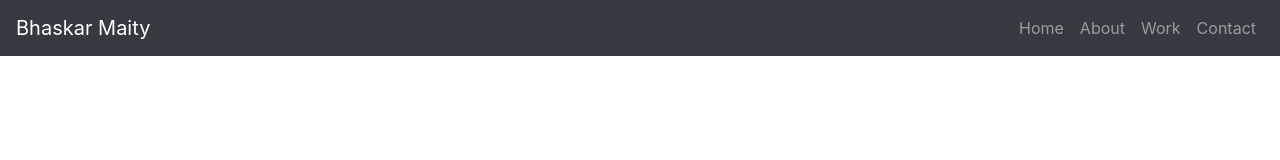
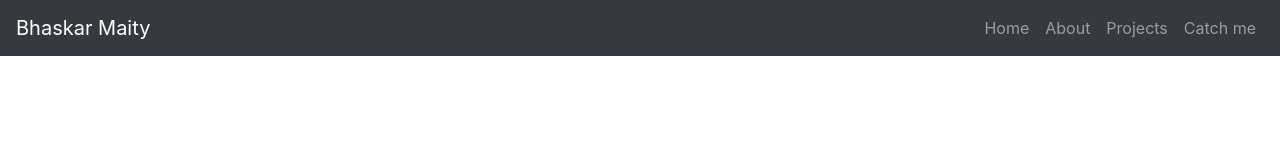
Before and after one commit to Bhaskar-maity/Portfolio, a React (Create React App) app: page / in a window 1280 px wide. Shown: the top 160 px of the page. Built offline with nearby package versions, Linux system fonts and the light colour scheme.

Commit message:
small nav change

```diff
--- a/src/components/navbar.js
+++ b/src/components/navbar.js
@@ -10,8 +10,8 @@ function NavControl() {
       <Nav className="ml-auto">
         <Nav.Link href="#home">Home</Nav.Link>
         <Nav.Link href="#features">About</Nav.Link>
-        <Nav.Link href="#pricing">Work</Nav.Link>
-        <Nav.Link href="#pricing">Contact</Nav.Link>
+        <Nav.Link href="#pricing">Projects</Nav.Link>
+        <Nav.Link href="#pricing">Catch me</Nav.Link>
       </Nav>
 
     </Navbar>
```
